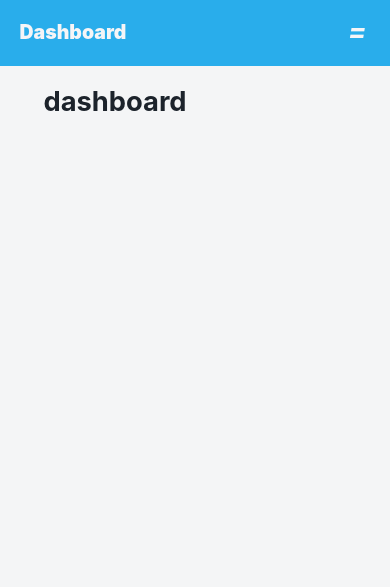
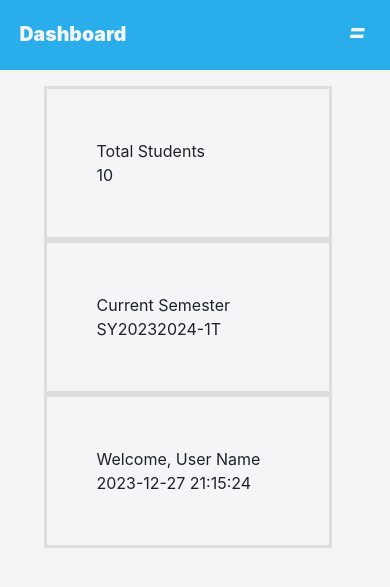
Before and after one commit to Khonsensya/Enrollment-System-BS501-, a PHP site: page /src/modules/dashboard.php in a window 390 px wide. Shown: the top 587 px of the page. Run offline with PHP 8.4, Linux system fonts and the light colour scheme.

Commit message:
[Austria] Updated Dashboard
Added information in dashboard
   > semester
   > current date&time
   > total students (placeholder)

Minor change (application.php)
   > input type from text to number for
   mobileNumber

```diff
--- a/src/css/dashboard.css
+++ b/src/css/dashboard.css
@@ -93,3 +93,15 @@ select, input {
     justify-content: center;
     gap: .5rem;
 }
+
+
+.dashboard-info {
+	width: 100%;
+	border-collapse: collapse;
+}
+.dashboard-info td {
+	border: 3px solid #ddd;
+	padding: 50px;
+	text-align: left;
+	margin-right: 15px;
+}
--- a/src/data/dashboard-data.php
+++ b/src/data/dashboard-data.php
@@ -160,4 +160,32 @@
          'address5' => 'Leyte'],
         // popular ng provinces/regions. atleast 10-15
         ];
+
+	//Main Dashboard
+	date_default_timezone_set('Asia/Manila');
+	function getCurrentSemester() {
+		$currentYear = date('Y');
+		$nextYear = $currentYear + 1;
+		$currentMonth = date('n');
+
+		if ($currentMonth >= 9 || $currentMonth <= 1) { // September - December, January
+			return 'SY' . $currentYear . $nextYear . '-1T';
+		}
+		elseif ($currentMonth >= 2 && $currentMonth <= 7) { // February - July
+			return 'SY' . $currentYear . '-2T';
+		}
+		else {
+			return 'Semestral Break';
+		}
+	}
+
+	$totalStudents = 10; // Placeholder Number
+	$currentUser = 'User Name'; // Placeholder Name
+	$currentDateTime = date('Y-m-d H:i:s');
+
+	$dashboard_info = [
+		['code' => 'total_students', 'info_heading' => 'Total Students' . '<br>' . $totalStudents],
+		['code' => 'semester_info', 'info_heading' => 'Current Semester' . '<br>' . getCurrentSemester()],
+		['code' => 'welcome_user', 'info_heading' => 'Welcome, ' . $currentUser . '<br>' . $currentDateTime],
+	];
 ?>
--- a/src/modules/dashboard.php
+++ b/src/modules/dashboard.php
@@ -9,6 +9,7 @@
     <link rel="stylesheet" href="../css/button.css">
     <link rel="stylesheet" href="../css/icon.css">
     <link rel="stylesheet" href="../css/navbar.css">
+	<link rel="stylesheet" href="../css/dashboard.css">
 </head>
 <body>
     <nav class="navbar2">
@@ -27,11 +28,22 @@
             <?php endforeach; ?>
         </ul>
     </nav>
-    <div class="dashboard1">
-        <main class="content1">
-            <div><h1>dashboard</h1></div>
-        </main>
-    </div>
+
+	<?php include '../data/dashboard-data.php';?>
+	<div class="dashboard1">
+		<main class="content1">
+			<table class="dashboard-info">
+				<tr>
+					<?php foreach ($dashboard_info as $info) : ?>
+						<td>
+							<?php echo $info['info_heading']; ?>
+						</td>
+					<?php endforeach; ?>
+				</tr>
+			</table>
+		</main>
+	</div>
+
 
 </body>
 </html>
```
Also changed, not shown: src/modules/application.php (+5 -4 lines).
